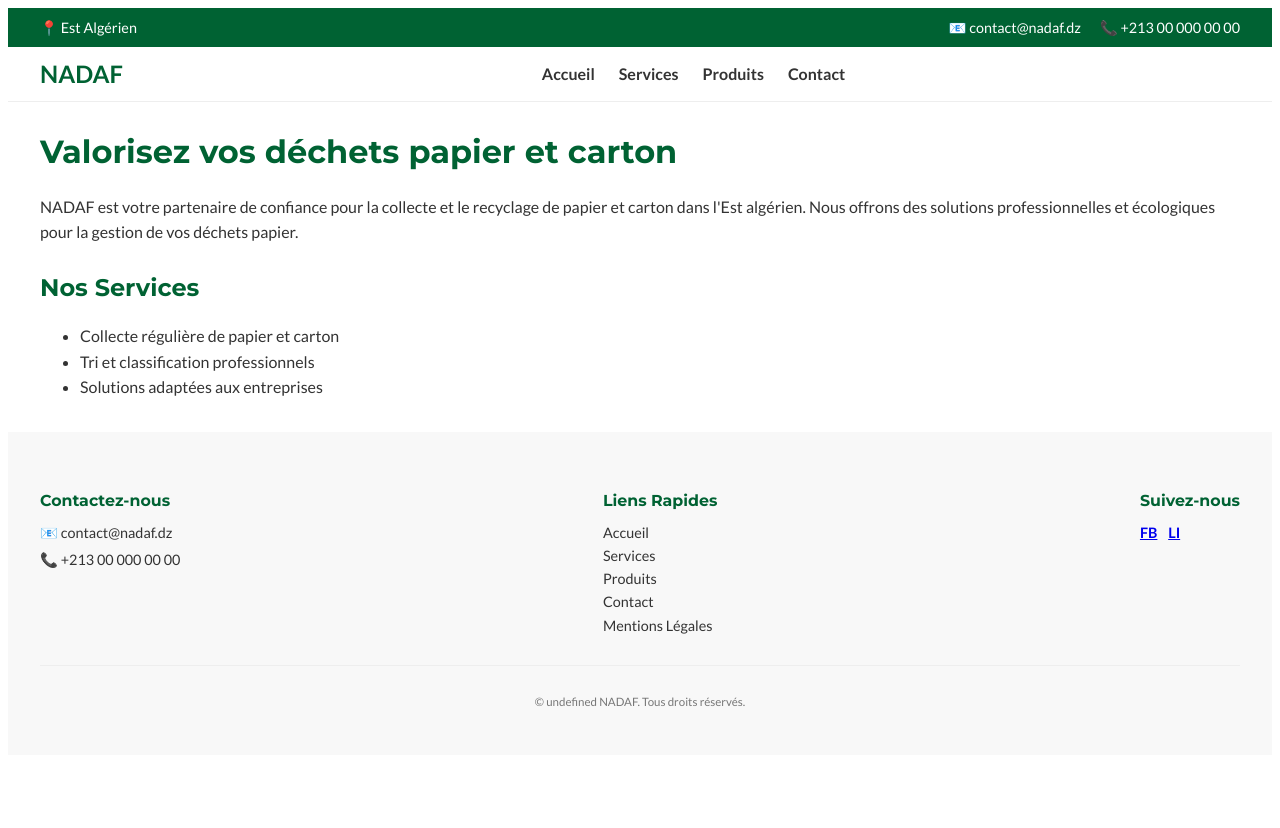
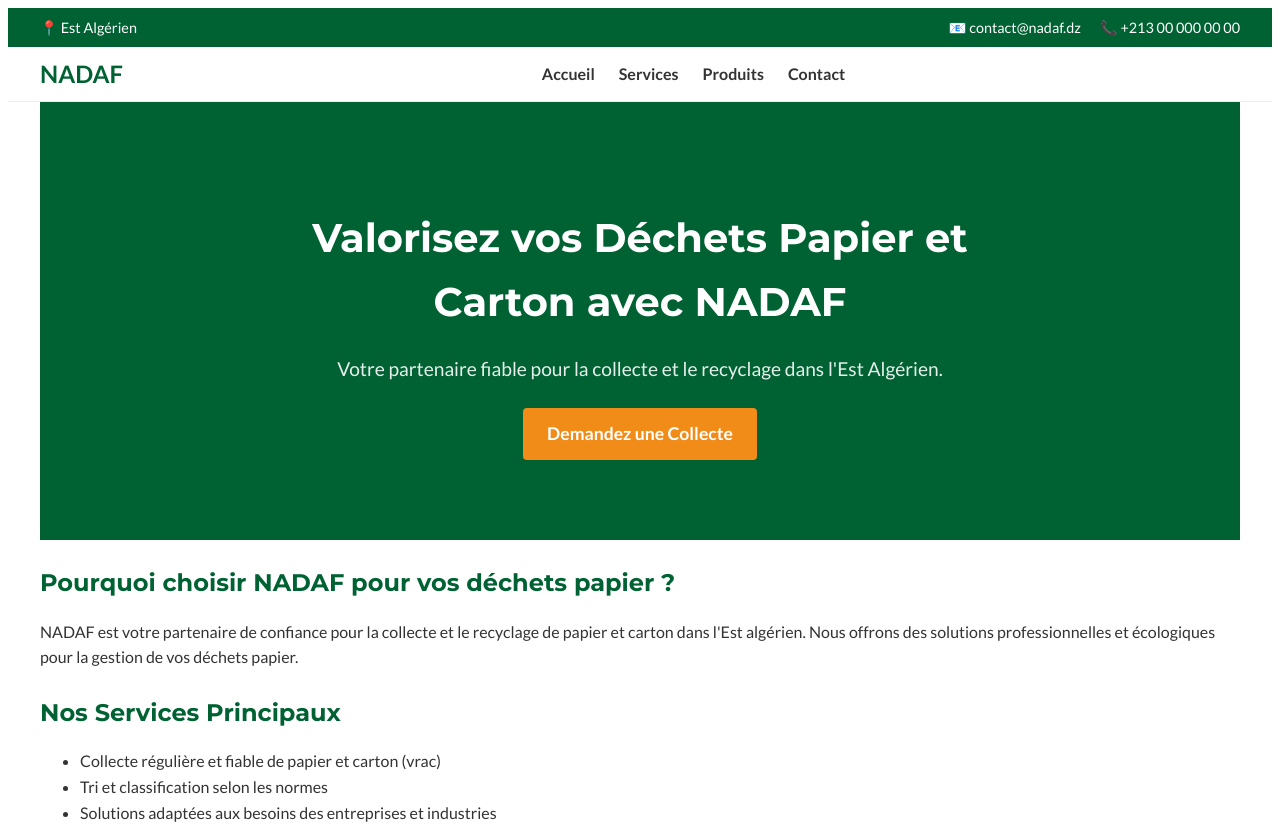
Before and after one commit to brogovia/nadaf, an Eleventy site: page src/fr/index.md in a window 1280 px wide. Shown: the top 828 px of the page. Before the commit the page ends 800 px from the top, so only its background shows below. Built offline with nearby package versions, Linux system fonts and the light colour scheme; Eleventy itself is replaced by a stand-in of ours; files that its build step writes are made by us from their sources.

Commit message:
Implement Hero Header: Created hero component with title, subtitle, and placeholder for CTA. Added styles for the hero section in main.css. Included the hero component in the French homepage.

```diff
--- a/src/_includes/base.njk
+++ b/src/_includes/base.njk
@@ -86,6 +86,6 @@
     </footer>
 
     {# Placeholder for JavaScript files if needed later #}
-    {# <script src="/static/js/main.js"></script> #}
+    <script src="/static/js/main.js"></script>
 </body>
 </html>
--- /dev/null
+++ b/src/_includes/components/hero.njk
@@ -0,0 +1,8 @@
+{# src/_includes/components/hero.njk #}
+<section class="hero">
+    <div class="container hero__content">
+        <h1 class="hero__title">Valorisez vos Déchets Papier et Carton avec NADAF</h1>
+        <p class="hero__subtitle">Votre partenaire fiable pour la collecte et le recyclage dans l'Est Algérien.</p>
+        <a href="/fr/contact/" class="button hero__cta">Demandez une Collecte</a> {# CTA Button placeholder #}
+    </div>
+</section>
--- a/src/fr/index.md
+++ b/src/fr/index.md
@@ -5,12 +5,14 @@ description: NADAF, votre partenaire de confiance pour la collecte et le recycla
 permalink: /fr/
 ---
 
-# Valorisez vos déchets papier et carton
+{% include "components/hero.njk" %}
+
+## Pourquoi choisir NADAF pour vos déchets papier ?
 
 NADAF est votre partenaire de confiance pour la collecte et le recyclage de papier et carton dans l'Est algérien. Nous offrons des solutions professionnelles et écologiques pour la gestion de vos déchets papier.
 
-## Nos Services
+## Nos Services Principaux
 
-- Collecte régulière de papier et carton
-- Tri et classification professionnels
-- Solutions adaptées aux entreprises
+- Collecte régulière et fiable de papier et carton (vrac)
+- Tri et classification selon les normes
+- Solutions adaptées aux besoins des entreprises et industries
--- a/src/static/css/main.css
+++ b/src/static/css/main.css
@@ -13,6 +13,12 @@
 
   /* Autres variables utiles (ex: espacements, etc. - peuvent être ajoutées plus tard) */
   --spacing-unit: 0.5rem; /* Exemple de valeur en rem */
+}
+
+/* Solution au décalage horizontal lors de la navigation */
+html {
+  overflow-y: scroll; /* Force l'affichage de la barre de défilement verticale */
+  overflow-x: hidden; /* Empêche le défilement horizontal */
 }
 
 /* Styles de base pour commencer */
@@ -222,3 +228,67 @@ h1, h2, h3, h4, h5, h6 {
     margin-bottom: calc(var(--spacing-unit) * 2);
   }
 }
+
+/* Hero Header Styles */
+.hero {
+  background-color: var(--color-primary); /* Placeholder background color */
+  /* background-image: url('/static/images/hero-background.jpg'); */ /* Placeholder background image */
+  background-size: cover;
+  background-position: center center;
+  padding: calc(var(--spacing-unit) * 10) 0; /* Large vertical padding */
+  text-align: center;
+  color: var(--color-white); /* Text color for contrast */
+}
+
+.hero__content {
+  max-width: 800px; /* Limit content width within the container */
+}
+
+.hero__title {
+  font-size: 2.5rem; /* Larger font size for title */
+  color: var(--color-white); /* Override default heading color */
+  margin-bottom: var(--spacing-unit);
+  font-weight: 700; /* Bold */
+}
+
+.hero__subtitle {
+  font-size: 1.2rem;
+  margin-bottom: calc(var(--spacing-unit) * 3);
+  opacity: 0.9;
+}
+
+/* Basic Button Style (placeholder, can be refined) */
+
+.button {
+  display: inline-block;
+  padding: calc(var(--spacing-unit) * 1.5) calc(var(--spacing-unit) * 3);
+  background-color: var(--color-secondary);
+  color: var(--color-white);
+  text-decoration: none;
+  border-radius: 4px;
+  font-weight: bold;
+  transition: background-color 0.3s ease;
+}
+
+/* Note: CSS darken() function doesn't exist natively,
+   you'd need a preprocessor or use a slightly darker hex/rgba value directly */
+/* .button:hover { */
+/*  background-color: darken(var(--color-secondary), 10%); */
+/* } */
+
+.hero__cta {
+  font-size: 1.1rem;
+}
+
+/* Responsive adjustments */
+@media (max-width: 768px) {
+  .hero {
+    padding: calc(var(--spacing-unit) * 6) 0;
+  }
+  .hero__title {
+    font-size: 2rem;
+  }
+  .hero__subtitle {
+    font-size: 1rem;
+  }
+}
--- /dev/null
+++ b/src/static/js/main.js
@@ -0,0 +1,3 @@
+// main.js - Force l'affichage de la barre de défilement pour éviter les décalages horizontaux
+document.documentElement.style.overflow = 'scroll';
+document.documentElement.style.overflowX = 'hidden';
```
